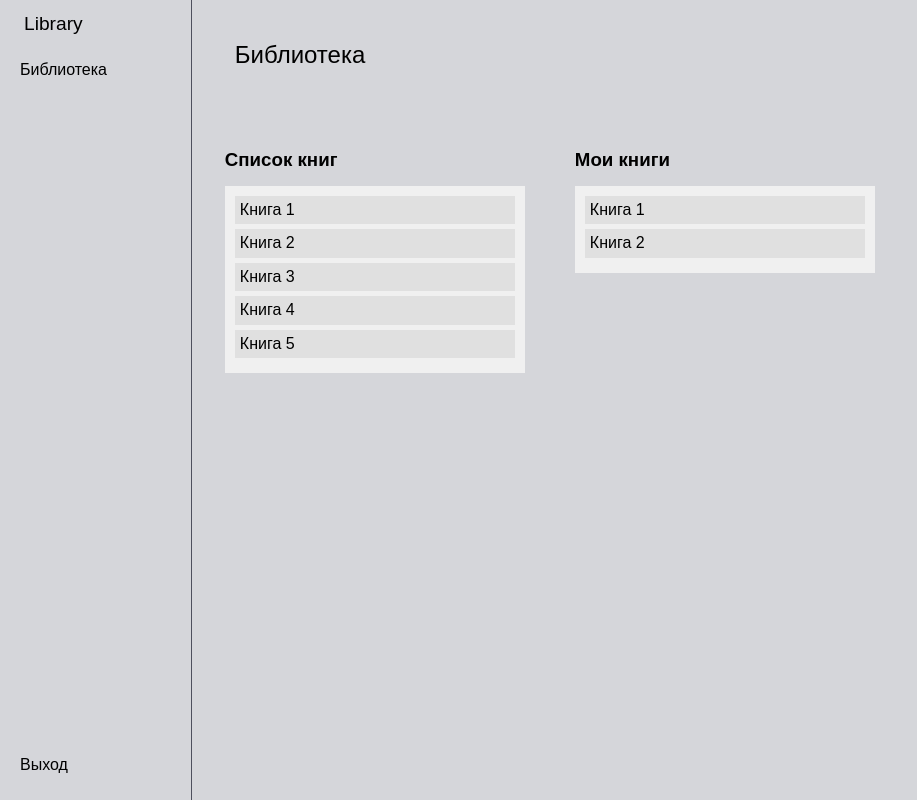
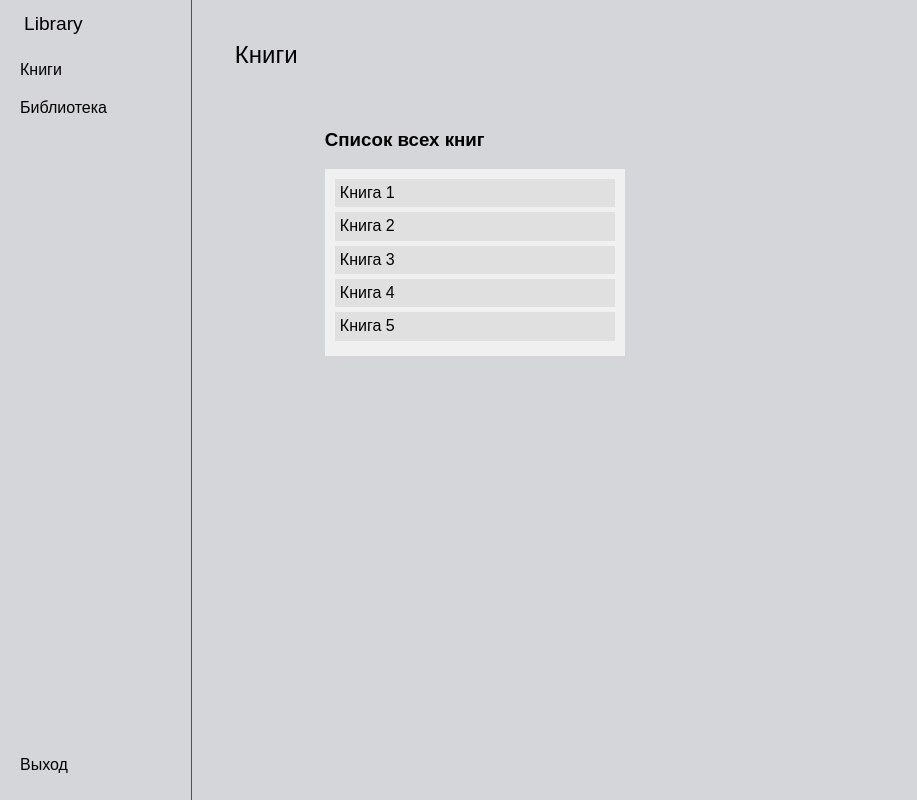
Before and after one commit to GoreOtUma/Library, a PHP site: page /main_window.php in a window 1280 px wide. Shown: the whole page, without its empty margins (0-917 px from the left). Run offline with PHP 8.4, Linux system fonts and the light colour scheme; the visitor is signed in with stand-in values (Sample User, id 1); some libraries are stand-ins or nearby versions.

Commit message:
add_change

```diff
--- a/main_window.php
+++ b/main_window.php
@@ -1,5 +1,6 @@
 <?php
-require 'check_role.php';
+session_start();
+$userRole = $_SESSION['role']; // Получаем роль пользователя
 ?>
 
 <!DOCTYPE html>
@@ -21,20 +22,21 @@ require 'check_role.php';
             <h1>Library</h1>
             <nav>
                 <ul>
-                        <?php if (isLibrarian()) : ?>
-                            <!-- Вкладки, доступные только библиотекарю -->
+                    <?php if ($userRole === 'librarian'): ?>
                         <li id="booksTab">Книги</li>
                         <li id="readersTab">Читатели</li>
+                        <li id="libraryTab">Библиотека</li>
+                    <?php else: ?>
+                        <li id="booksTab">Книги</li>
+                        <li id="libraryTab">Библиотека</li>
                     <?php endif; ?>
-                        <!-- Вкладка "Библиотека" доступна всем пользователям -->
-                        <li id="libraryTab">Библиотека</li>
                 </ul>
             </nav>
         </div>
         <div id="settingsNav">
             <nav>
                 <ul>
-                        <li id="exitLibrary"><a class="cdExit" id="cdExit" href="logout.php">Выход</a></li>
+                    <li id="exitLibrary"><a class="cdExit" id="cdExit" href="exit.php">Выход</a></li>
                 </ul>
             </nav>
         </div>
@@ -42,11 +44,11 @@ require 'check_role.php';
 
     <section id="overlay"></section>
 
-        <?php if (isLibrarian()) : ?>
-        <!-- Эти секции доступны только библиотекарю -->
+    <!-- Секция книг -->
     <section id="booksPage">
         <h2>Книги</h2>
         <div class="book-container">
+            <?php if ($userRole === 'librarian'): ?>
                 <div class="book-form">
                     <label for="author">Автор</label>
                     <input type="text" id="author" name="author">
@@ -57,62 +59,11 @@ require 'check_role.php';
                     <button id="addBookBtn">Добавить книгу</button>
                     <button id="removeBookBtn">Удалить книгу</button>
                 </div>
+            <?php endif; ?>
             <div class="book-list-wrapper">
-                    <h3>Список книг</h3>
+                <h3>Список всех книг</h3>
                 <div class="book-list-container">
                     <ul id="bookList">
-                            <li>Элемент примера 1</li>
-                            <li>Элемент примера 2</li>
-                            <li>Элемент примера 3</li>
-                            <li>Элемент примера 4</li>
-                            <li>Элемент примера 5</li>
-                        </ul>
-                    </div>
-                </div>
-            </div>
-        </section>
-
-        <section id="readersPage" style="display:none">
-            <h2>Читатели</h2>
-            <div class="container">
-                <div class="list-container">
-                    <div class="list-box">
-                        <ul id="readerList">
-                            <li>Элемент примера 1</li>
-                            <li>Элемент примера 2</li>
-                            <li>Элемент примера 3</li>
-                            <li>Элемент примера 4</li>
-                            <li>Элемент примера 5</li>
-                        </ul>
-                    </div>
-                </div>
-
-                <div class="form-container">
-                    <form action="add_reader.php" method="POST">
-                        <input type="text" name="first_name" placeholder="Имя" required>
-                        <input type="text" name="last_name" placeholder="Фамилия" required>
-                        <input type="date" name="birth_date" placeholder="Дата рождения" required>
-                        <input type="text" name="login" placeholder="Логин" required>
-                        <input type="password" name="password" placeholder="Пароль" required>
-                        <button type="submit">Добавить читателя</button>
-                    </form>
-                </div>
-
-                <div class="form-container">
-                    <button id="removeReaderBtn">Удалить читателя</button>
-                </div>
-            </div>
-        </section>
-        <?php endif; ?>
-
-        <!-- Секция "Библиотека" доступна всем пользователям -->
-        <section id="libraryPage">
-            <h2>Библиотека</h2>
-            <div class="library-container">
-                <div class="library-lists">
-                    <div class="book-list-section">
-                        <h3>Список книг</h3>
-                        <ul id="libraryBookList">
                         <li>Книга 1</li>
                         <li>Книга 2</li>
                         <li>Книга 3</li>
@@ -120,17 +71,50 @@ require 'check_role.php';
                         <li>Книга 5</li>
                     </ul>
                 </div>
+            </div>
+        </div>
+    </section>
 
+    <!-- Секция библиотеки -->
+    <section id="libraryPage" style="display:none">
+        <h2>Библиотека</h2>
+        <div class="library-container">
+            <div class="library-lists">
+                <div class="book-list-section">
+                    <h3><?php echo ($userRole === 'librarian') ? 'Список книг' : 'Мои книги'; ?></h3>
+                    <ul id="libraryBookList">
+                        <?php if ($userRole === 'librarian'): ?>
+                            <li>Книга 1</li>
+                            <li>Книга 2</li>
+                            <li>Книга 3</li>
+                            <li>Книга 4</li>
+                            <li>Книга 5</li>
+                        <?php else: ?>
+                            <!-- Здесь будет динамический вывод только взятых пользователем книг -->
+                            <li>Моя книга 1</li>
+                            <li>Моя книга 2</li>
+                        <?php endif; ?>
+                    </ul>
+                </div>
+
+                <?php if ($userRole === 'librarian'): ?>
                     <div class="reader-list-section">
-                        <h3>Мои книги</h3>
+                        <h3>Список читателей</h3>
                         <div class="reader-list-and-actions">
                             <ul id="readerList">
-                                <!-- Отображение книг, взятых конкретным пользователем -->
-                                <li>Книга 1</li>
-                                <li>Книга 2</li>
+                                <li>Читатель 1</li>
+                                <li>Читатель 2</li>
+                                <li>Читатель 3</li>
+                                <li>Читатель 4</li>
+                                <li>Читатель 5</li>
                             </ul>
+                            <div class="library-actions">
+                                <button id="issueBookBtn">Выдать книгу</button>
+                                <button id="returnBookBtn">Принять книгу</button>
                             </div>
                         </div>
+                    </div>
+                <?php endif; ?>
             </div>
         </div>
     </section>
```
Lines whose indentation alone changed are shown as unchanged.
